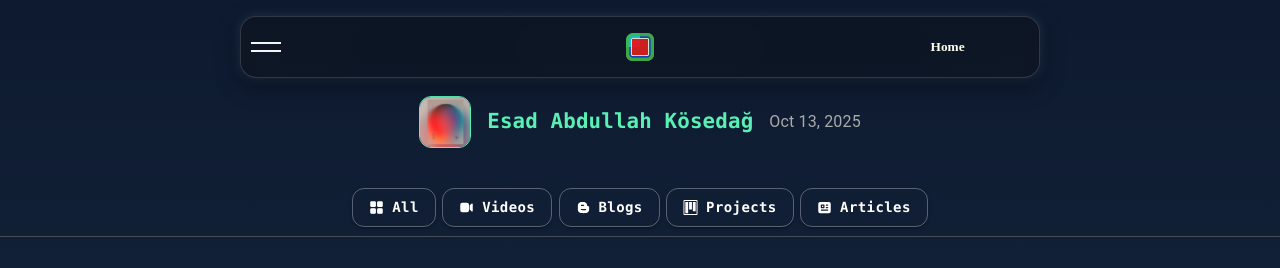
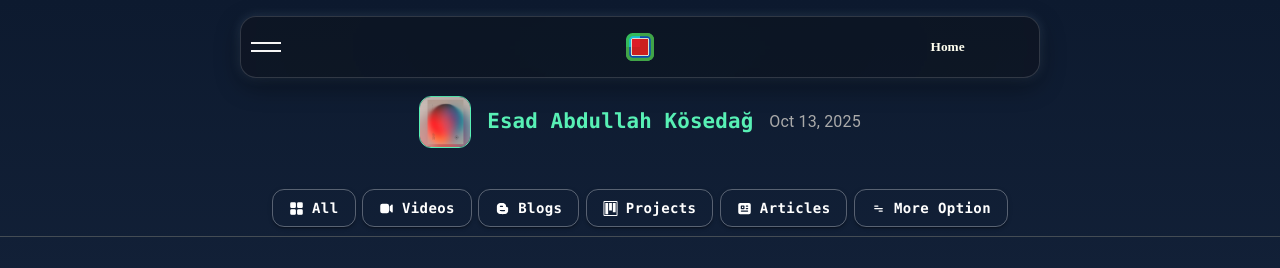
Before and after one commit to kaesit/mbs-blog-site, a React (Create React App) app: page /profilepage in a window 1280 px wide. Shown: the top 268 px of the page. Built offline with nearby package versions, Linux system fonts and the light colour scheme; grey boxes are pictures that could not be loaded; some icons are missing; a web font is replaced by a local one.

Commit message:
More Filter Button has added the menu attributes is gonna be added later

```diff
--- a/src/css/ProfilePage.css
+++ b/src/css/ProfilePage.css
@@ -56,13 +56,20 @@
   display: flex;
   height: 5vh;
   justify-content:center;
+  align-items: center;
   padding: 0.5rem;
   left: 10px;
   right: 10px;
   gap: 0.4rem;
 }
 
+/*.more-filter-div {
+  margin-left: auto;
+  position:relative;
+  float:right;
+}
 
+*/
 
 .footer-wrapper {
   width: 100%;
--- a/src/pages/ProfilePage.tsx
+++ b/src/pages/ProfilePage.tsx
@@ -23,6 +23,7 @@ import article_icon from "../icons/article_icon.svg";
 import all_icon from "../icons/all_icon.svg";
 import blog_icon from "../icons/blog_icon.svg";
 import video_icon from "../icons/video_icon.svg";
+import menu_icon from "../icons/menu_icons.svg";
 
 
 
@@ -108,6 +109,9 @@ const ProfilePage: React.FC = () => {
         </div>
         <div>
           <ActionButton variant="contained"><img style={{width:"15px", height:"15px", marginRight: "8px"}} src={article_icon} alt="" />Articles</ActionButton>
+        </div>
+        <div className="more-filter-div">
+          <ActionButton variant="contained"><img style={{width:"15px", height:"15px", marginRight: "8px"}} src={menu_icon} alt="" />More Option</ActionButton>
         </div>
       </div>
       {/* Blog İçerik */}
```
Also changed, not shown: src/icons/menu_icons.svg (added).
